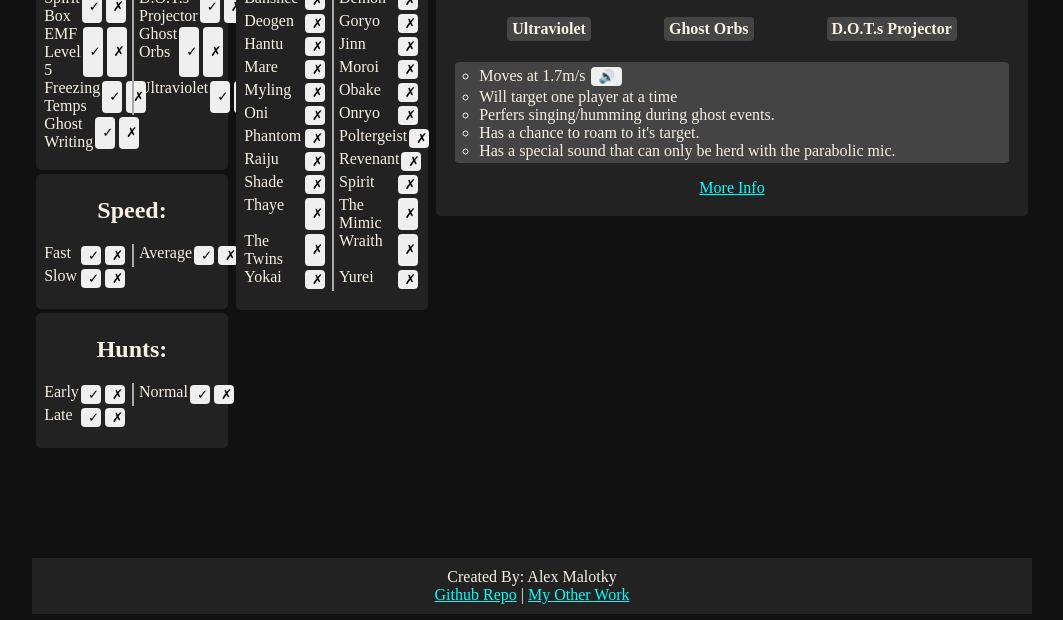
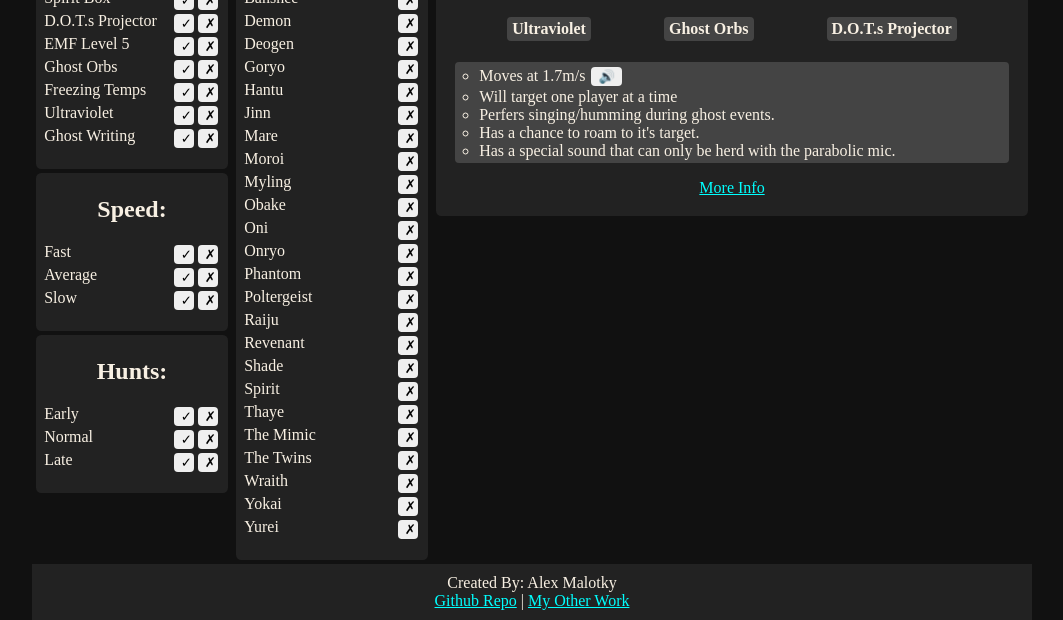
Before and after one commit to Malotkya/PhasmophobiaHelper, a website built with webpack: page public/index.html in a window 1280 px wide. Shown: the part 186-806 px from the top of the page, without its empty margins (108-1171 px from the left). Built offline with nearby package versions, Linux system fonts and the light colour scheme.

Commit message:
styling fixes to match role changes.

```diff
--- a/src/CheckList/style.scss
+++ b/src/CheckList/style.scss
@@ -66,8 +66,8 @@ check-list{
         }
     }
 
-    #hunt-list li,
-    #speed-list li{
+    #hunt-list [role=listitem],
+    #speed-list [role=listitem]{
         width: 33% ;
         padding: 0 5px;
     }
@@ -155,10 +155,10 @@ check-list{
             }
         }
 
-        #hunt-list li:nth-child(3n),
-        #hunt-list li:nth-child(3n-1),
-        #speed-list li:nth-child(3n),
-        #speed-list li:nth-child(3n-1),
+        #hunt-list [role=listitem]:nth-child(3n),
+        #hunt-list [role=listitem]:nth-child(3n-1),
+        #speed-list [role=listitem]:nth-child(3n),
+        #speed-list [role=listitem]:nth-child(3n-1),
         .evidence:nth-child(2n),
         .ghost:nth-child(2n){
             border-left: 2px solid #aaa;
@@ -191,7 +191,7 @@ check-list{
             grid-row-end: 3;
         }
 
-        .evidence-list li{
+        .evidence-list [role=listitem]{
             width: 100% !important;
             border: none !important;
         }
@@ -233,7 +233,7 @@ check-list{
             flex-grow: 1;
         }
 
-        .ghost-list li {
+        .ghost-list [role=listitem] {
             width: 100% !important;
             border: none !important;
         }
```
